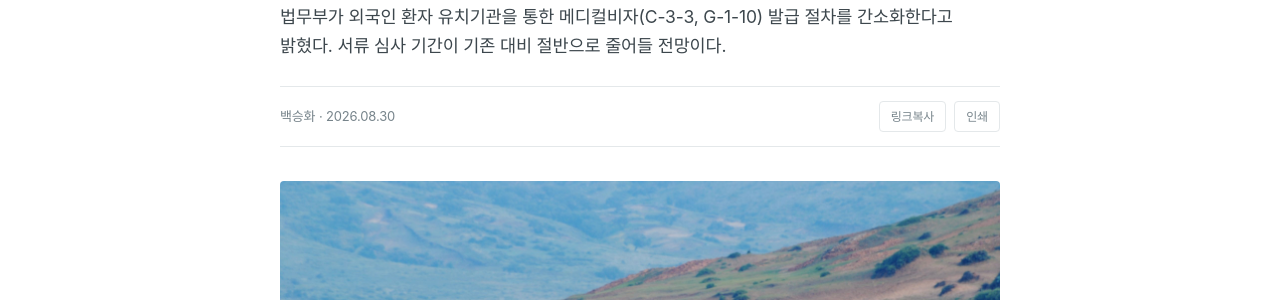
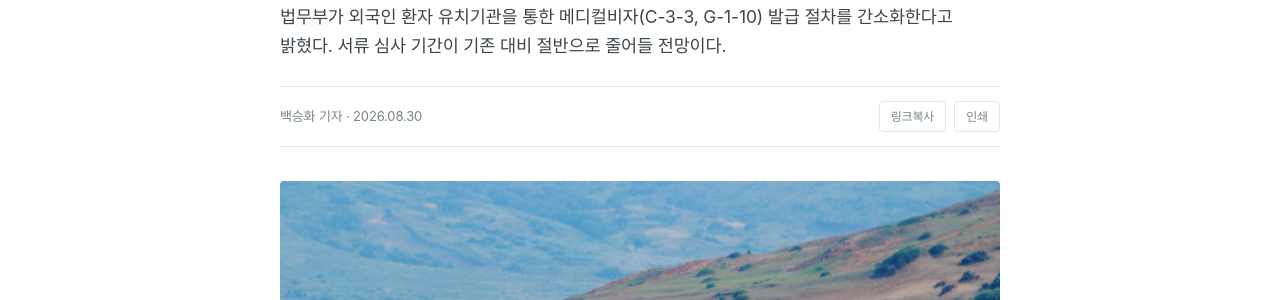
Before and after one commit to kokorojuin-tech/mt-news, a Jekyll site: the page built from _posts/2026-08-30-medical-visa-simplification.md, in a window 1280 px wide and 900 px high. Shown: the part 337-637 px from the top of the window. Built offline with Jekyll 4.4.1, drawn with Linux system fonts in a browser that asks for light colours; some web fonts are replaced.

Commit message:
Update 2026-08-30-medical-visa-simplification.md

```diff
--- a/_posts/2026-08-30-medical-visa-simplification.md
+++ b/_posts/2026-08-30-medical-visa-simplification.md
@@ -2,6 +2,7 @@
 title: "메디컬비자 발급 절차 간소화, 9월부터 시행"
 description: "법무부가 외국인 환자 유치기관을 통한 메디컬비자(C-3-3, G-1-10) 발급 절차를 간소화한다고 밝혔다. 서류 심사 기간이 기존 대비 절반으로 줄어들 전망이다."
 category: policy
+author: "백승화 기자"
 tags: [메디컬비자, 유치기관, 법무부]
 image: /assets/img/2026-08/mongol.jpg
 image_caption: "인천국제공항 입국장 모습. ⓒ MT News"
```
